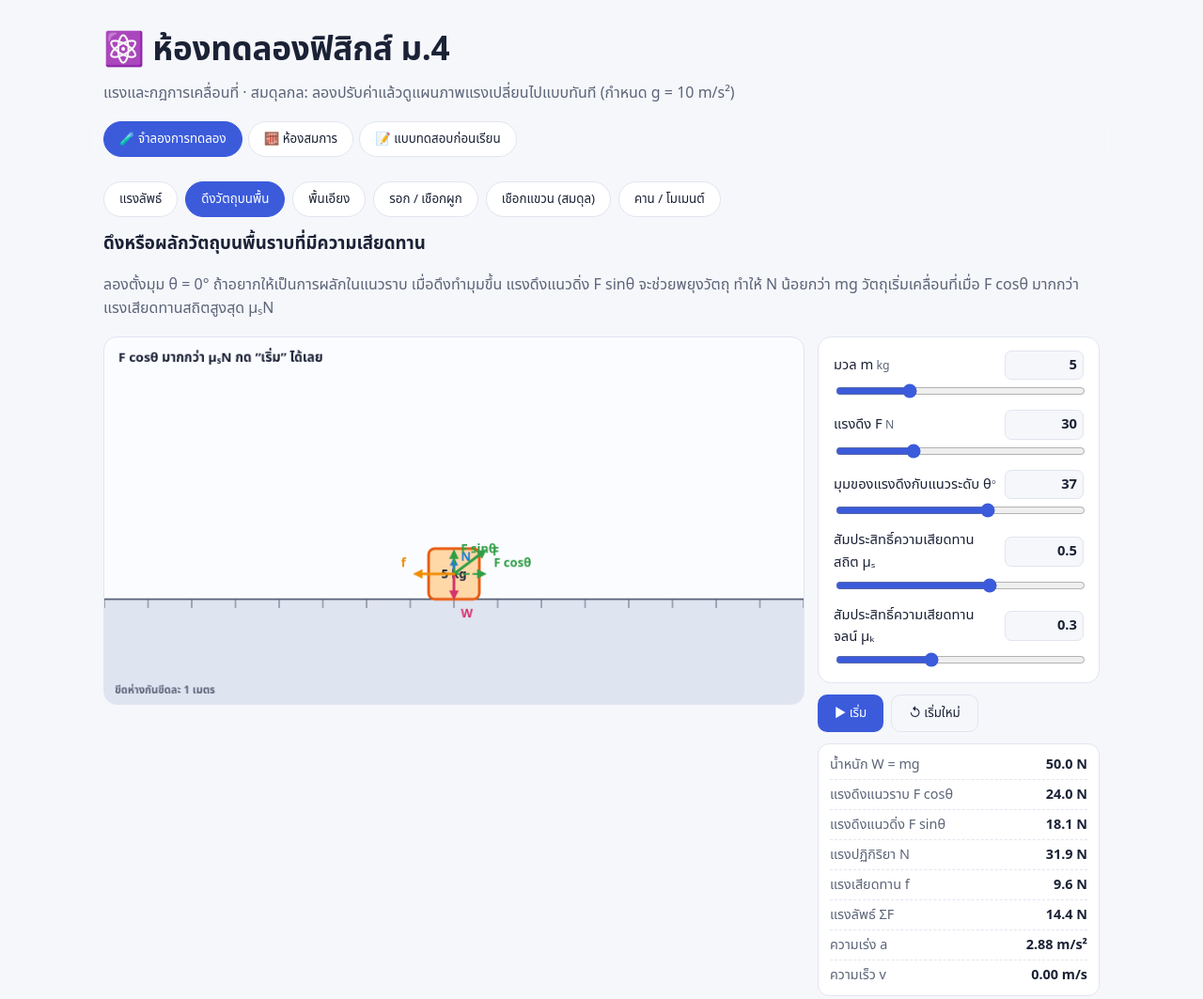
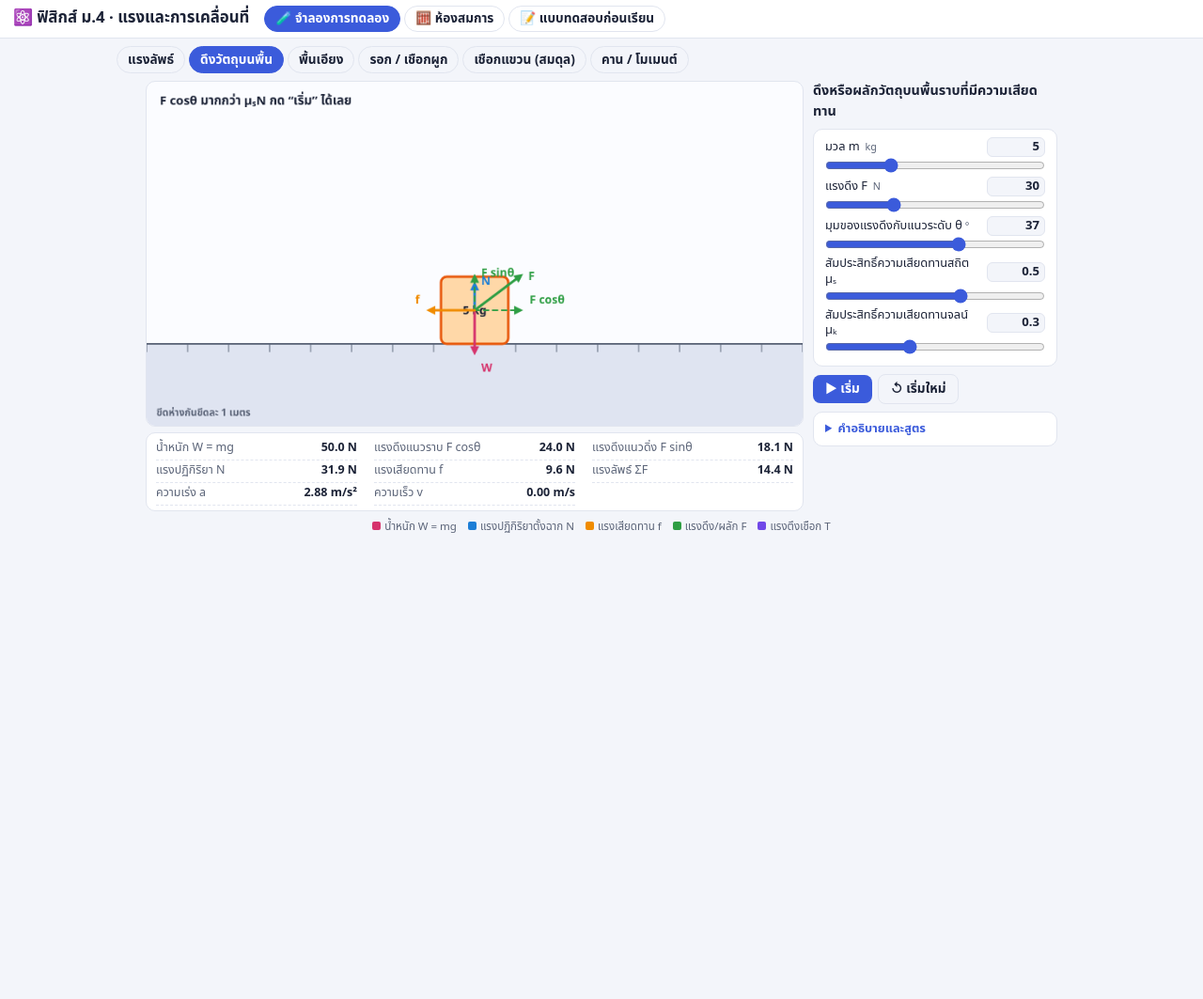
Before and after one commit to yearning4stars/PhysicalWKS, a plain HTML site: page index.html in a window 1280 px wide. Shown: the top 1063 px of the page at 94% size. After the commit the page ends 800 px from the top, so only its background shows below. Drawn offline with Linux system fonts and the light colour scheme.

Commit message:
Add files via upload

```diff
--- a/index.html
+++ b/index.html
@@ -7,11 +7,11 @@
 <meta name="description" content="การจำลองฟิสิกส์ ม.4 เรื่องแรงและกฎการเคลื่อนที่ สมดุลกล พร้อมแบบทดสอบก่อนเรียนแบบสุ่มโจทย์">
 <style>
 :root{
-  --bg:#f6f7fb; --card:#ffffff; --ink:#1b2236; --muted:#5b6478; --line:#e1e5ef;
+  --bg:#f3f5fa; --card:#ffffff; --ink:#1b2236; --muted:#5b6478; --line:#e1e5ef;
   --accent:#3b5bdb; --accent-ink:#fff; --good:#1c9c5b; --bad:#d6336c;
   --cv:#fbfcff; --ground:#dfe4f1; --block:#ffd8a8; --block-line:#e8590c;
   --c-weight:#d6336c; --c-normal:#1c7ed6; --c-friction:#f08c00; --c-applied:#2f9e44; --c-tension:#7048e8;
-  --radius:14px;
+  --radius:10px;
 }
 @media (prefers-color-scheme:dark){
   :root{
@@ -22,76 +22,73 @@
   }
 }
 *{box-sizing:border-box}
-body{margin:0;background:var(--bg);color:var(--ink);font:16px/1.6 "Sarabun","Noto Sans Thai",system-ui,-apple-system,"Segoe UI",Tahoma,sans-serif}
-header{padding:26px 20px 6px;max-width:1100px;margin:auto}
-header h1{margin:0;font-size:clamp(1.5rem,4vw,2.2rem);letter-spacing:-.01em}
-header p{margin:.3rem 0 0;color:var(--muted)}
-#tabs{position:sticky;top:0;z-index:5;background:color-mix(in srgb,var(--bg) 88%,transparent);backdrop-filter:blur(8px);
-  display:flex;gap:6px;padding:10px 20px;max-width:1100px;margin:auto;overflow-x:auto}
-#tabs button,.pill{border:1px solid var(--line);background:var(--card);color:var(--ink);padding:8px 16px;border-radius:999px;
-  font:600 .95rem inherit;font-family:inherit;cursor:pointer;white-space:nowrap}
+body{margin:0;background:var(--bg);color:var(--ink);font:14px/1.5 "Sarabun","Noto Sans Thai",system-ui,-apple-system,"Segoe UI",Tahoma,sans-serif}
+#top{position:sticky;top:0;z-index:5;display:flex;align-items:center;gap:6px 16px;flex-wrap:wrap;padding:6px 14px;background:var(--card);border-bottom:1px solid var(--line)}
+#top h1{margin:0;font-size:1.05rem;white-space:nowrap}
+#tabs{display:flex;gap:4px;overflow-x:auto}
+#tabs button,.pill{border:1px solid var(--line);background:transparent;color:var(--ink);padding:3px 11px;border-radius:999px;
+  font-family:inherit;font-weight:600;font-size:.85rem;cursor:pointer;white-space:nowrap}
 #tabs button[aria-selected="true"],.pill[aria-selected="true"]{background:var(--accent);color:var(--accent-ink);border-color:var(--accent)}
-main{max-width:1100px;margin:auto;padding:8px 20px 60px}
+main{max-width:1060px;margin:auto;padding:8px 14px 24px}
 .panel[hidden]{display:none}
-.card{background:var(--card);border:1px solid var(--line);border-radius:var(--radius);padding:16px 20px}
-.card h3{margin:.1rem 0 .5rem;font-size:1.05rem}
-.card p{margin:.4rem 0}
+.card{background:var(--card);border:1px solid var(--line);border-radius:var(--radius);padding:8px 12px}
+.card h3{margin:0 0 4px;font-size:.95rem}
+.card p{margin:.3rem 0}
 .formula{font-family:ui-monospace,SFMono-Regular,Menlo,Tahoma,monospace;background:var(--bg);border:1px solid var(--line);
-  border-radius:10px;padding:6px 12px;margin:6px 0;font-size:.95rem;overflow-x:auto}
+  border-radius:8px;padding:3px 9px;margin:4px 0;font-size:.8rem;overflow-x:auto}
 .muted{color:var(--muted)}
-.btn{border:0;background:var(--accent);color:var(--accent-ink);padding:9px 18px;border-radius:10px;font:600 .95rem inherit;font-family:inherit;cursor:pointer}
+.btn{border:0;background:var(--accent);color:var(--accent-ink);padding:5px 13px;border-radius:8px;font-family:inherit;font-weight:600;font-size:.85rem;cursor:pointer}
 .btn.ghost{background:transparent;color:var(--ink);border:1px solid var(--line)}
-.picker{display:flex;gap:8px;flex-wrap:wrap;margin:8px 0 14px}
-.sim h3{margin:.2rem 0}
-.sim-grid{display:grid;grid-template-columns:minmax(0,1fr) 300px;gap:14px;align-items:start}
-@media(max-width:860px){.sim-grid{grid-template-columns:1fr}}
-canvas{width:100%;height:auto;background:var(--cv);border:1px solid var(--line);border-radius:var(--radius);display:block}
-.side{display:grid;gap:12px}
-.controls label{display:grid;grid-template-columns:1fr auto;gap:2px 8px;margin-bottom:10px;font-size:.92rem}
-.controls output{font-variant-numeric:tabular-nums;font-weight:700}
-.controls input[type=range]{grid-column:1/-1;width:100%;accent-color:var(--accent)}
-.btns{display:flex;gap:8px;flex-wrap:wrap}
-.readout{margin:0;border:1px solid var(--line);border-radius:12px;background:var(--card);padding:6px 12px}
-.readout div{display:flex;justify-content:space-between;gap:8px;padding:4px 0;border-bottom:1px dashed var(--line);font-size:.9rem}
-.readout div:last-child{border:0}
+.picker{display:flex;gap:4px;flex-wrap:wrap;margin:0 0 8px}
+.sim-grid{display:grid;grid-template-columns:minmax(0,700px) 260px;gap:10px;align-items:start;justify-content:center}
+@media(max-width:820px){.sim-grid{grid-template-columns:1fr}}
+.stage canvas{width:100%;height:auto;background:var(--cv);border:1px solid var(--line);border-radius:var(--radius);display:block}
+.side{display:grid;gap:8px}
+.sim-title{font-weight:700;font-size:.9rem}
+.controls label{display:grid;grid-template-columns:1fr auto;gap:0 6px;margin-bottom:5px;font-size:.8rem;align-items:center;line-height:1.3}
+.controls input[type=range]{grid-column:1/-1;width:100%;margin:2px 0 0;height:14px;accent-color:var(--accent)}
+.controls small{margin-left:3px}
+.nbox{width:62px;padding:1px 5px;border-radius:6px;border:1px solid var(--line);background:var(--bg);color:var(--ink);font:inherit;font-size:.82rem;font-weight:700;text-align:right}
+.nbox.bad{border-color:var(--bad)}
+.btns{display:flex;gap:6px;flex-wrap:wrap;align-items:center}
+.readout{margin:6px 0 0;border:1px solid var(--line);border-radius:var(--radius);background:var(--card);padding:5px 10px;
+  display:grid;grid-template-columns:repeat(auto-fit,minmax(190px,1fr));gap:0 18px;font-size:.78rem}
+.readout div{display:flex;justify-content:space-between;gap:8px;padding:2px 0;border-bottom:1px dashed var(--line)}
 .readout dt{color:var(--muted)} .readout dd{margin:0;font-weight:700;font-variant-numeric:tabular-nums;text-align:right}
-.below{margin-top:14px}
-.legend{display:flex;gap:14px;flex-wrap:wrap;font-size:.85rem;color:var(--muted);margin-top:12px}
-.legend i{display:inline-block;width:12px;height:12px;border-radius:3px;margin-right:5px;vertical-align:-1px}
-.q{margin-bottom:14px}
-.q .tag{font-size:.78rem;color:var(--accent);font-weight:700}
-.q .num{font-weight:800;margin-right:6px}
-.answers{display:flex;gap:14px;flex-wrap:wrap;margin:12px 0 4px}
-.answers label{display:flex;align-items:center;gap:8px;font-weight:600}
-.answers input{width:110px;padding:8px 10px;border-radius:8px;border:2px solid var(--line);background:var(--bg);color:var(--ink);font:inherit}
-.answers input.good{border-color:var(--good)} .answers input.bad{border-color:var(--bad)}
-.hint{font-size:.9rem;color:var(--muted)}
-.sol{margin-top:10px;padding:10px 14px;border-left:4px solid var(--accent);background:var(--bg);border-radius:8px;font-size:.93rem}
-.sol p{margin:.3rem 0}
-#score{font-size:1.05rem;font-weight:700}
-.lab-grid{display:grid;gap:14px;grid-template-columns:repeat(auto-fit,minmax(320px,1fr))}
-#lab-src{width:100%;font:15px/1.7 ui-monospace,SFMono-Regular,Menlo,Tahoma,monospace;background:var(--bg);color:var(--ink);
-  border:1px solid var(--line);border-radius:10px;padding:10px 12px;resize:vertical}
-#lab-out .row{display:grid;grid-template-columns:1.6em 1fr auto;gap:8px;padding:3px 0;border-bottom:1px dashed var(--line);font-family:ui-monospace,Menlo,Tahoma,monospace;font-size:.93rem;min-height:1.7em}
+.info{font-size:.8rem}
+.info summary{cursor:pointer;font-weight:600;color:var(--accent)}
+.info p{margin:.3rem 0}
+.legend{display:flex;gap:4px 12px;flex-wrap:wrap;font-size:.72rem;color:var(--muted);margin-top:8px;justify-content:center}
+.legend i{display:inline-block;width:9px;height:9px;border-radius:2px;margin-right:4px}
+.lab-grid{display:grid;gap:10px;grid-template-columns:repeat(auto-fit,minmax(300px,1fr))}
+#lab-src{width:100%;font:13px/1.6 ui-monospace,SFMono-Regular,Menlo,Tahoma,monospace;background:var(--bg);color:var(--ink);
+  border:1px solid var(--line);border-radius:8px;padding:8px 10px;resize:vertical}
+#lab-out .row{display:grid;grid-template-columns:1.6em 1fr auto;gap:6px;padding:1px 0;border-bottom:1px dashed var(--line);font-family:ui-monospace,Menlo,Tahoma,monospace;font-size:.8rem;min-height:1.6em}
 #lab-out .ln{color:var(--muted);text-align:right}
 #lab-out .val{font-weight:700;text-align:right}
 #lab-out .err{color:var(--bad)} #lab-out .cm{color:var(--muted);font-style:italic}
-.num{width:84px;padding:3px 6px;border-radius:7px;border:1px solid var(--line);background:var(--bg);color:var(--ink);font:inherit;font-weight:700;text-align:right}
-.num.bad{border-color:var(--bad)}
-.controls label{align-items:center}
-footer{max-width:1100px;margin:auto;padding:0 20px 40px;color:var(--muted);font-size:.85rem}
+.q{margin-bottom:8px}
+.q .tag{font-size:.72rem;color:var(--accent);font-weight:700}
+.q p{margin:.15rem 0;font-size:.9rem}
+.q .num{font-weight:800;margin-right:5px}
+.answers{display:flex;gap:10px;flex-wrap:wrap;margin:6px 0 2px}
+.answers label{display:flex;align-items:center;gap:6px;font-weight:600;font-size:.85rem}
+.answers input{width:86px;padding:3px 7px;border-radius:6px;border:2px solid var(--line);background:var(--bg);color:var(--ink);font:inherit}
+.answers input.good{border-color:var(--good)} .answers input.bad{border-color:var(--bad)}
+.hint{font-size:.8rem;color:var(--muted)}
+.sol{margin-top:6px;padding:6px 10px;border-left:3px solid var(--accent);background:var(--bg);border-radius:6px;font-size:.82rem}
+.sol p{margin:.15rem 0}
+#score{font-size:.9rem;font-weight:700}
+footer{display:none}
 </style>
 </head>
 <body>
-<header>
-  <h1>⚛️ ห้องทดลองฟิสิกส์ ม.4</h1>
-  <p>แรงและกฎการเคลื่อนที่ · สมดุลกล: ลองปรับค่าแล้วดูแผนภาพแรงเปลี่ยนไปแบบทันที (กำหนด g = 10 m/s²)</p>
-</header>
+<div id="top"><h1>⚛️ ฟิสิกส์ ม.4 · แรงและการเคลื่อนที่</h1>
 <nav id="tabs" role="tablist">
   <button data-tab="sims" aria-selected="true">🧪 จำลองการทดลอง</button>
   <button data-tab="lab" aria-selected="false">🧮 ห้องสมการ</button>
   <button data-tab="pretest" aria-selected="false">📝 แบบทดสอบก่อนเรียน</button>
-</nav>
+</nav></div>
 
 <main>
 <section id="sims" class="panel">
@@ -107,23 +104,25 @@ footer{max-width:1100px;margin:auto;padding:0 20px 40px;color:var(--muted);font-
 </section>
 
 <section id="lab" class="panel" hidden>
-  <div class="card" style="margin-bottom:14px">
+  <div class="card" style="margin-bottom:8px">
     <h3>ห้องสมการ: ตั้งตัวแปรและสมการเองได้</h3>
+    <details class="info"><summary>วิธีใช้และฟังก์ชันที่ใช้ได้</summary>
     <p class="muted">พิมพ์ทีละบรรทัด ผลลัพธ์ขึ้นให้ทันที ตัวแปรที่ตั้งไว้ใช้ในบรรทัดถัดไปได้ ไม่จำกัดชื่อ (เช่น m, F, θ, mu, T1)</p>
     <div class="formula">ตั้งตัวแปร: <b>m = 5</b> &nbsp;·&nbsp; คำนวณ: <b>N = m*g - F*sin(theta)</b> &nbsp;·&nbsp; หมายเหตุ: <b># ข้อความ</b></div>
     <div class="formula">แก้สมการหาตัวแปร: <b>หา a : F*cos(theta) - mu*N = m*a</b> (หรือ <b>solve a: …</b>)</div>
     <p class="hint">ใช้ได้: + − * / ^ ( ) · sin cos tan (หน่วยองศา) asin acos atan sqrt abs min max · pi · g = 10 (เปลี่ยนค่าได้ด้วย g = 9.8) · ต้องใส่ * ทุกครั้งเมื่อคูณ เช่น m*g</p>
+    </details>
     <div class="btns" style="margin-top:8px" id="lab-presets"></div>
   </div>
   <div class="lab-grid">
-    <div class="card"><h3>สมการของคุณ</h3><textarea id="lab-src" spellcheck="false" rows="14"></textarea>
+    <div class="card"><h3>สมการของคุณ</h3><textarea id="lab-src" spellcheck="false" rows="11"></textarea>
       <div class="btns" style="margin-top:8px"><button class="btn ghost" id="lab-clear">ล้าง</button></div></div>
     <div class="card"><h3>ผลลัพธ์</h3><div id="lab-out"></div></div>
   </div>
 </section>
 
 <section id="pretest" class="panel" hidden>
-  <div class="card" style="margin-bottom:14px">
+  <div class="card" style="margin-bottom:8px">
     <h3>แบบทดสอบก่อนเรียน: จงหา F, N, T, a …</h3>
     <p class="muted">10 ข้อ สุ่มโจทย์และตัวเลขใหม่ทุกครั้ง ใช้ g = 10 m/s² (sin37° = 0.6, cos37° = 0.8, sin53° = 0.8, cos53° = 0.6) ตอบคลาดเคลื่อนได้ไม่เกิน 2% ควรวาดแผนภาพแรงก่อนทุกข้อ</p>
     <div class="btns" style="margin-top:8px;align-items:center">
@@ -265,14 +264,14 @@ const pull = {
       ['ความเร่ง a', fmt(c.a) + ' m/s²'], ['ความเร็ว v', fmt(this.v) + ' m/s']];
   },
   draw(ctx, W, H, col) {
-    const { m, F, theta } = this.p, c = this.calc(), gy = 300, cx = 400, bs = 46 + m * 2.4, cy = gy - bs / 2;
+    const { m, F, theta } = this.p, c = this.calc(), gy = 320, cx = 400, bs = 64 + m * 3.6, cy = gy - bs / 2;
     ctx.fillStyle = col.ground; ctx.fillRect(0, gy, W, H - gy);
     ctx.strokeStyle = col.muted; ctx.lineWidth = 2; ctx.beginPath(); ctx.moveTo(0, gy); ctx.lineTo(W, gy); ctx.stroke();
     const off = (this.x * 50) % 50; ctx.lineWidth = 1;
     for (let i = -1; i < 18; i++) { const x = i * 50 - off; ctx.beginPath(); ctx.moveTo(x, gy); ctx.lineTo(x, gy + 10); ctx.stroke(); }
     text(ctx, 'ขีดห่างกันขีดละ 1 เมตร', 12, H - 12, col.muted, 12);
     box(ctx, cx - bs / 2, gy - bs, bs, bs, col, `${m} kg`);
-    const k = .6;
+    const k = 1.1;
     arrow(ctx, cx, cy, cx, cy - vlen(c.N, k), col.normal, 'N');
     arrow(ctx, cx, cy, cx, cy + vlen(c.W, k), col.weight, 'W');
     if (F > 0) {
@@ -599,10 +598,9 @@ const sims = [resultant, pull, incline, pulley, sign, lever];
 function mount(sim) {
   sim.p = {}; sim.controls.forEach(c => sim.p[c.k] = c.val);
   const root = document.createElement('article'); root.className = 'sim'; root.hidden = true;
-  root.innerHTML = `<h3>${sim.title}</h3><p class="muted">${sim.desc}</p>
-    <div class="sim-grid"><canvas width="800" height="420"></canvas>
-    <div class="side"><div class="controls card" style="padding:14px 16px 4px"></div><div class="btns"></div><dl class="readout"></dl></div></div>
-    <div class="card below"><h3>สูตรที่ใช้</h3>${sim.formula}</div>`;
+  root.innerHTML = `<div class="sim-grid"><div class="stage"><canvas width="800" height="420"></canvas><dl class="readout"></dl></div>
+    <div class="side"><div class="sim-title">${sim.title}</div><div class="controls card"></div><div class="btns"></div>
+    <details class="info card"><summary>คำอธิบายและสูตร</summary><p class="muted">${sim.desc}</p>${sim.formula}</details></div></div>`;
   $('#simhost').append(root);
   const cv = $('canvas', root), dpr = window.devicePixelRatio || 1;
   cv.width = 800 * dpr; cv.height = 420 * dpr;
@@ -610,8 +608,8 @@ function mount(sim) {
   sim.ctx = ctx; sim.root = root; sim.ro = $('.readout', root); sim.inputs = {};
   sim.controls.forEach(c => {
     const l = document.createElement('label');
-    l.innerHTML = `<span>${c.label}<small class="muted">${c.unit}</small></span><input class="num" type="text" inputmode="decimal" aria-label="${c.label}"><input type="range" min="${c.min}" max="${c.max}" step="${c.step}" value="${c.val}">`;
-    const inp = $('input[type=range]', l), num = $('.num', l);
+    l.innerHTML = `<span>${c.label}<small class="muted">${c.unit}</small></span><input class="nbox" type="text" inputmode="decimal" aria-label="${c.label}"><input type="range" min="${c.min}" max="${c.max}" step="${c.step}" value="${c.val}">`;
+    const inp = $('input[type=range]', l), num = $('.nbox', l);
     const lo = c.lo !== undefined ? c.lo : (c.min > 0 && c.unit !== '°' ? 0.1 : c.min), hi = c.hi !== undefined ? c.hi : (c.unit === '°' ? (c.max >= 360 ? 360 : 89) : Infinity);
     const show = () => { num.value = nf(+sim.p[c.k].toFixed(4)); };
     const set = v => { sim.p[c.k] = clamp(v, lo, hi); inp.value = sim.p[c.k]; };
```
